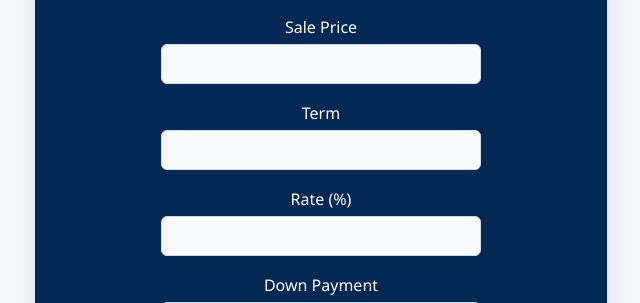
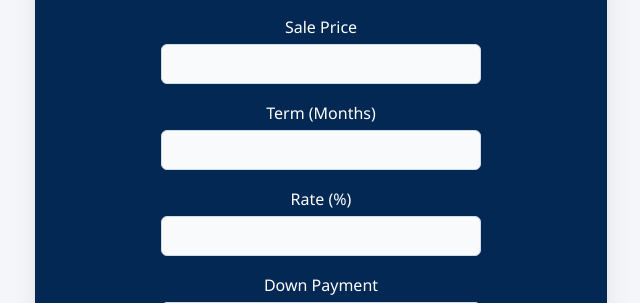
Before and after one commit to jordanks93/deal_decision_interface, a Flask app: page / in a window 1280 px wide. Shown: the part 921-1224 px from the top of the page, without its empty margins (319-959 px from the left). Run offline with Flask 3, Linux system fonts and the light colour scheme.

Commit message:
updated term label to show (months)

```diff
--- a/templates/form.html
+++ b/templates/form.html
@@ -163,7 +163,7 @@
             <label>Sale Price</label>
             <input type="number" name="sale_price" step="0.01" required>
 
-            <label>Term</label>
+            <label>Term (Months)</label>
             <input type="number" name="term" required>
 
             <label>Rate (%)</label>
```
